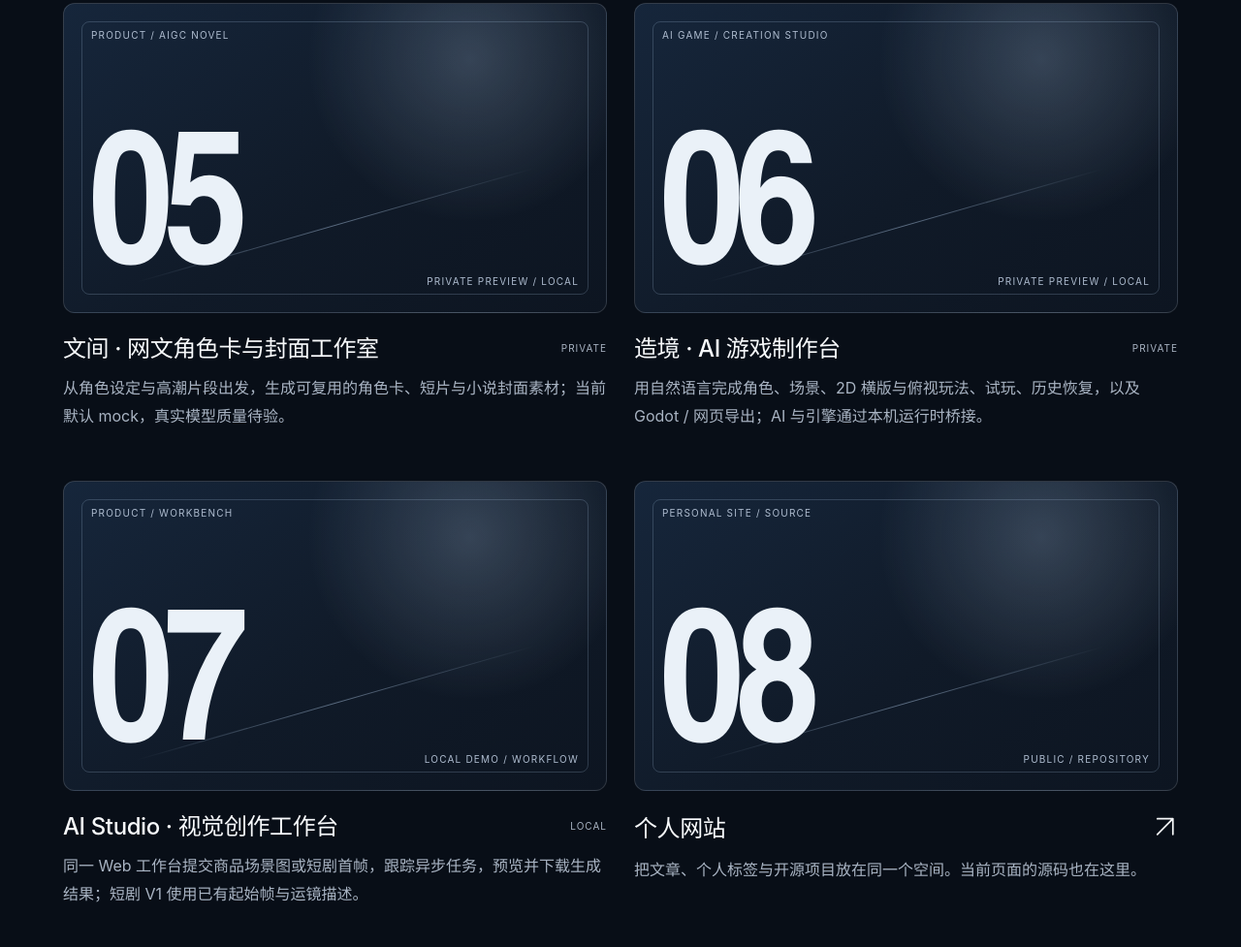
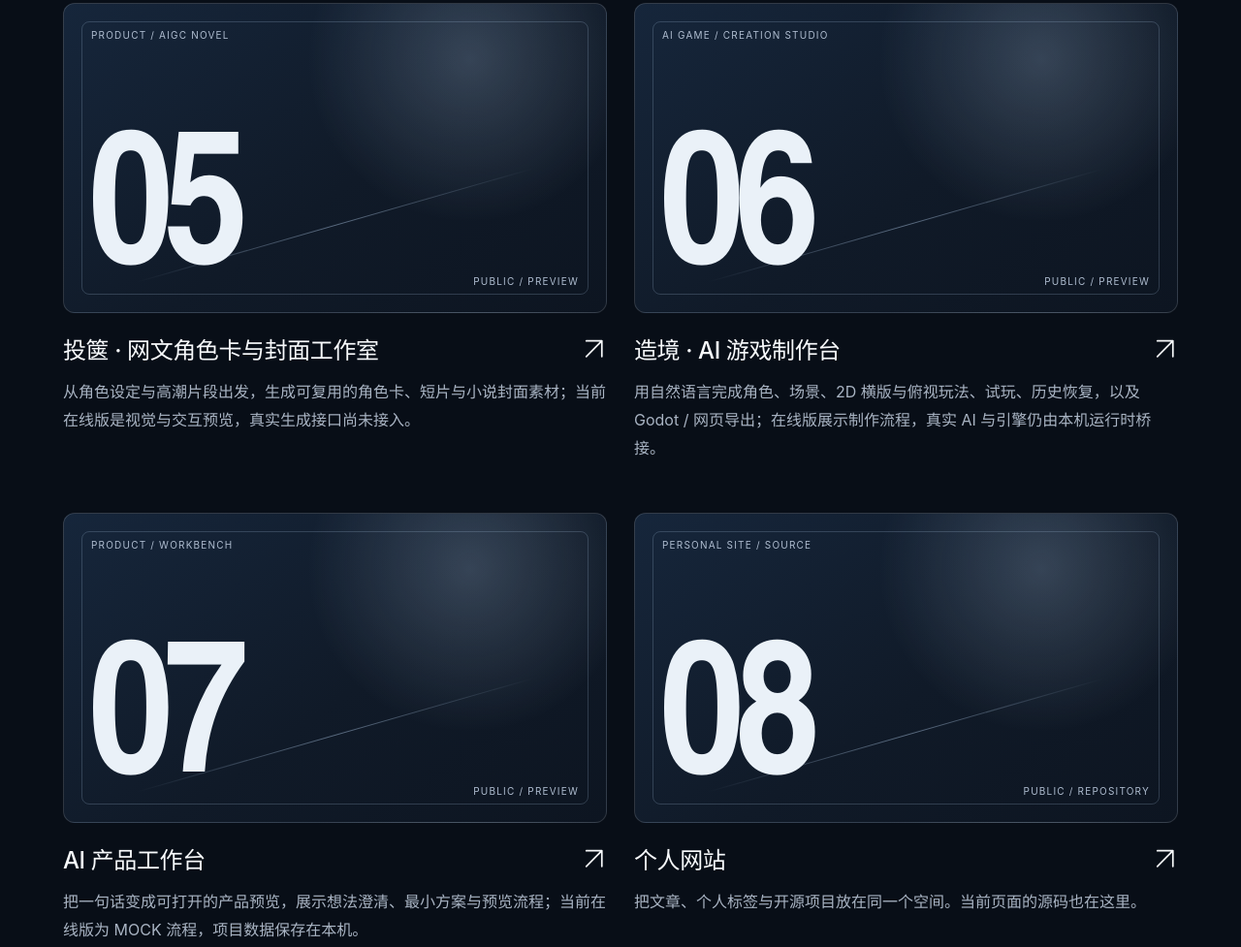
Before and after one commit to xiaowen-prog/xiaowen-prog.github.io, a plain HTML site: page index.html in a window 1280 px wide. Shown: the part 2230-3207 px from the top of the page at 97% size. Drawn offline with Linux system fonts and the light colour scheme.

Commit message:
Publish project preview links

```diff
--- a/index.html
+++ b/index.html
@@ -45,9 +45,9 @@
         <a class="project" data-type="skill" href="https://github.com/xiaowen-prog/ai-product-teardown" target="_blank" rel="noopener noreferrer" data-reveal><div class="project-cover" aria-hidden="true"><span class="project-cover-label">OPEN SOURCE / SKILL</span><strong class="project-number">02</strong><span class="project-cover-meta">PUBLIC / REPOSITORY</span></div><div class="project-info"><h3>AI 产品拆解</h3><span class="project-arrow"><svg class="icon" viewBox="0 0 24 24" fill="none" stroke="currentColor" stroke-width="1.5" stroke-linecap="round" stroke-linejoin="round" aria-hidden="true"><path d="M5 19 19 5M5 5h14v14"/></svg></span></div><p class="project-description">真实场景取证、效果评测、人机分工、技术机制与可复核的产品分析。</p></a>
         <a class="project" data-type="skill" href="https://github.com/xiaowen-prog/cn-demand-discovery" target="_blank" rel="noopener noreferrer" data-reveal><div class="project-cover" aria-hidden="true"><span class="project-cover-label">OPEN SOURCE / SKILL</span><strong class="project-number">03</strong><span class="project-cover-meta">PUBLIC / REPOSITORY</span></div><div class="project-info"><h3>中文细分需求挖掘与验证</h3><span class="project-arrow"><svg class="icon" viewBox="0 0 24 24" fill="none" stroke="currentColor" stroke-width="1.5" stroke-linecap="round" stroke-linejoin="round" aria-hidden="true"><path d="M5 19 19 5M5 5h14v14"/></svg></span></div><p class="project-description">面向个人与小团队，发掘、排序并低成本验证中国市场的细分产品需求。</p></a>
         <a class="project" data-type="skill" href="https://github.com/xiaowen-prog/web-design-director" target="_blank" rel="noopener noreferrer" data-reveal><div class="project-cover" aria-hidden="true"><span class="project-cover-label">OPEN SOURCE / SKILL</span><strong class="project-number">04</strong><span class="project-cover-meta">PUBLIC / REPOSITORY</span></div><div class="project-info"><h3>Web Design Director</h3><span class="project-arrow"><svg class="icon" viewBox="0 0 24 24" fill="none" stroke="currentColor" stroke-width="1.5" stroke-linecap="round" stroke-linejoin="round" aria-hidden="true"><path d="M5 19 19 5M5 5h14v14"/></svg></span></div><p class="project-description">为落地页、产品页和作品集确定设计方向、构图与验收。</p></a>
-        <article class="project project-static" data-type="product" data-reveal><div class="project-cover" aria-hidden="true"><span class="project-cover-label">PRODUCT / AIGC NOVEL</span><strong class="project-number">05</strong><span class="project-cover-meta">PRIVATE PREVIEW / LOCAL</span></div><div class="project-info"><h3>文间 · 网文角色卡与封面工作室</h3><span class="project-status">PRIVATE</span></div><p class="project-description">从角色设定与高潮片段出发，生成可复用的角色卡、短片与小说封面素材；当前默认 mock，真实模型质量待验。</p></article>
-        <article class="project project-static" data-type="game" data-reveal><div class="project-cover" aria-hidden="true"><span class="project-cover-label">AI GAME / CREATION STUDIO</span><strong class="project-number">06</strong><span class="project-cover-meta">PRIVATE PREVIEW / LOCAL</span></div><div class="project-info"><h3>造境 · AI 游戏制作台</h3><span class="project-status">PRIVATE</span></div><p class="project-description">用自然语言完成角色、场景、2D 横版与俯视玩法、试玩、历史恢复，以及 Godot / 网页导出；AI 与引擎通过本机运行时桥接。</p></article>
-        <article class="project project-static" data-type="product" data-reveal><div class="project-cover" aria-hidden="true"><span class="project-cover-label">PRODUCT / WORKBENCH</span><strong class="project-number">07</strong><span class="project-cover-meta">LOCAL DEMO / WORKFLOW</span></div><div class="project-info"><h3>AI Studio · 视觉创作工作台</h3><span class="project-status">LOCAL</span></div><p class="project-description">同一 Web 工作台提交商品场景图或短剧首帧，跟踪异步任务，预览并下载生成结果；短剧 V1 使用已有起始帧与运镜描述。</p></article>
+        <a class="project" data-type="product" href="https://wenwang-rolecard-visual-preview.dear-vale-4884.chatgpt.site/" target="_blank" rel="noopener noreferrer" data-reveal><div class="project-cover" aria-hidden="true"><span class="project-cover-label">PRODUCT / AIGC NOVEL</span><strong class="project-number">05</strong><span class="project-cover-meta">PUBLIC / PREVIEW</span></div><div class="project-info"><h3>投箧 · 网文角色卡与封面工作室</h3><span class="project-arrow"><svg class="icon" viewBox="0 0 24 24" fill="none" stroke="currentColor" stroke-width="1.5" stroke-linecap="round" stroke-linejoin="round" aria-hidden="true"><path d="M5 19 19 5M5 5h14v14"/></svg></span></div><p class="project-description">从角色设定与高潮片段出发，生成可复用的角色卡、短片与小说封面素材；当前在线版是视觉与交互预览，真实生成接口尚未接入。</p></a>
+        <a class="project" data-type="game" href="https://zaojing-game-studio-preview.dear-vale-4884.chatgpt.site/" target="_blank" rel="noopener noreferrer" data-reveal><div class="project-cover" aria-hidden="true"><span class="project-cover-label">AI GAME / CREATION STUDIO</span><strong class="project-number">06</strong><span class="project-cover-meta">PUBLIC / PREVIEW</span></div><div class="project-info"><h3>造境 · AI 游戏制作台</h3><span class="project-arrow"><svg class="icon" viewBox="0 0 24 24" fill="none" stroke="currentColor" stroke-width="1.5" stroke-linecap="round" stroke-linejoin="round" aria-hidden="true"><path d="M5 19 19 5M5 5h14v14"/></svg></span></div><p class="project-description">用自然语言完成角色、场景、2D 横版与俯视玩法、试玩、历史恢复，以及 Godot / 网页导出；在线版展示制作流程，真实 AI 与引擎仍由本机运行时桥接。</p></a>
+        <a class="project" data-type="product" href="https://ai-product-workbench-preview.dear-vale-4884.chatgpt.site/" target="_blank" rel="noopener noreferrer" data-reveal><div class="project-cover" aria-hidden="true"><span class="project-cover-label">PRODUCT / WORKBENCH</span><strong class="project-number">07</strong><span class="project-cover-meta">PUBLIC / PREVIEW</span></div><div class="project-info"><h3>AI 产品工作台</h3><span class="project-arrow"><svg class="icon" viewBox="0 0 24 24" fill="none" stroke="currentColor" stroke-width="1.5" stroke-linecap="round" stroke-linejoin="round" aria-hidden="true"><path d="M5 19 19 5M5 5h14v14"/></svg></span></div><p class="project-description">把一句话变成可打开的产品预览，展示想法澄清、最小方案与预览流程；当前在线版为 MOCK 流程，项目数据保存在本机。</p></a>
         <a class="project" data-type="website" href="https://github.com/xiaowen-prog/xiaowen-prog.github.io" target="_blank" rel="noopener noreferrer" data-reveal><div class="project-cover" aria-hidden="true"><span class="project-cover-label">PERSONAL SITE / SOURCE</span><strong class="project-number">08</strong><span class="project-cover-meta">PUBLIC / REPOSITORY</span></div><div class="project-info"><h3>个人网站</h3><span class="project-arrow"><svg class="icon" viewBox="0 0 24 24" fill="none" stroke="currentColor" stroke-width="1.5" stroke-linecap="round" stroke-linejoin="round" aria-hidden="true"><path d="M5 19 19 5M5 5h14v14"/></svg></span></div><p class="project-description">把文章、个人标签与开源项目放在同一个空间。当前页面的源码也在这里。</p></a>
       </div>
       <div class="work-foot"><p id="result" aria-live="polite">展示 8 个项目</p><a href="https://github.com/xiaowen-prog?tab=repositories" target="_blank" rel="noopener noreferrer">全部 GitHub 项目 <svg class="icon" viewBox="0 0 24 24" fill="none" stroke="currentColor" stroke-width="1.5" stroke-linecap="round" stroke-linejoin="round" aria-hidden="true"><path d="M5 19 19 5M5 5h14v14"/></svg></a></div>
--- a/style.css
+++ b/style.css
@@ -64,8 +64,6 @@ em{font-family:Georgia,"Songti SC",serif;font-weight:400;font-style:normal}
 .project-arrow{font-size:25px;transition:transform .2s ease,color .2s ease}
 .project:hover .project-arrow{color:var(--accent);transform:translate(3px,-3px)}
 .project-description{max-width:650px;margin:10px 0 0;color:var(--muted);font-size:16px;line-height:1.8}
-.project-static{cursor:default}
-.project-status{color:var(--muted);font-size:10px;letter-spacing:1px;white-space:nowrap}
 .project.is-filtered-out{display:none}
 .work-foot{display:flex;align-items:center;justify-content:space-between;gap:20px;margin-top:50px;padding:28px 0;border-bottom:1px solid var(--line);color:var(--muted);font-size:12px}
 .work-foot p{margin:0}
```
